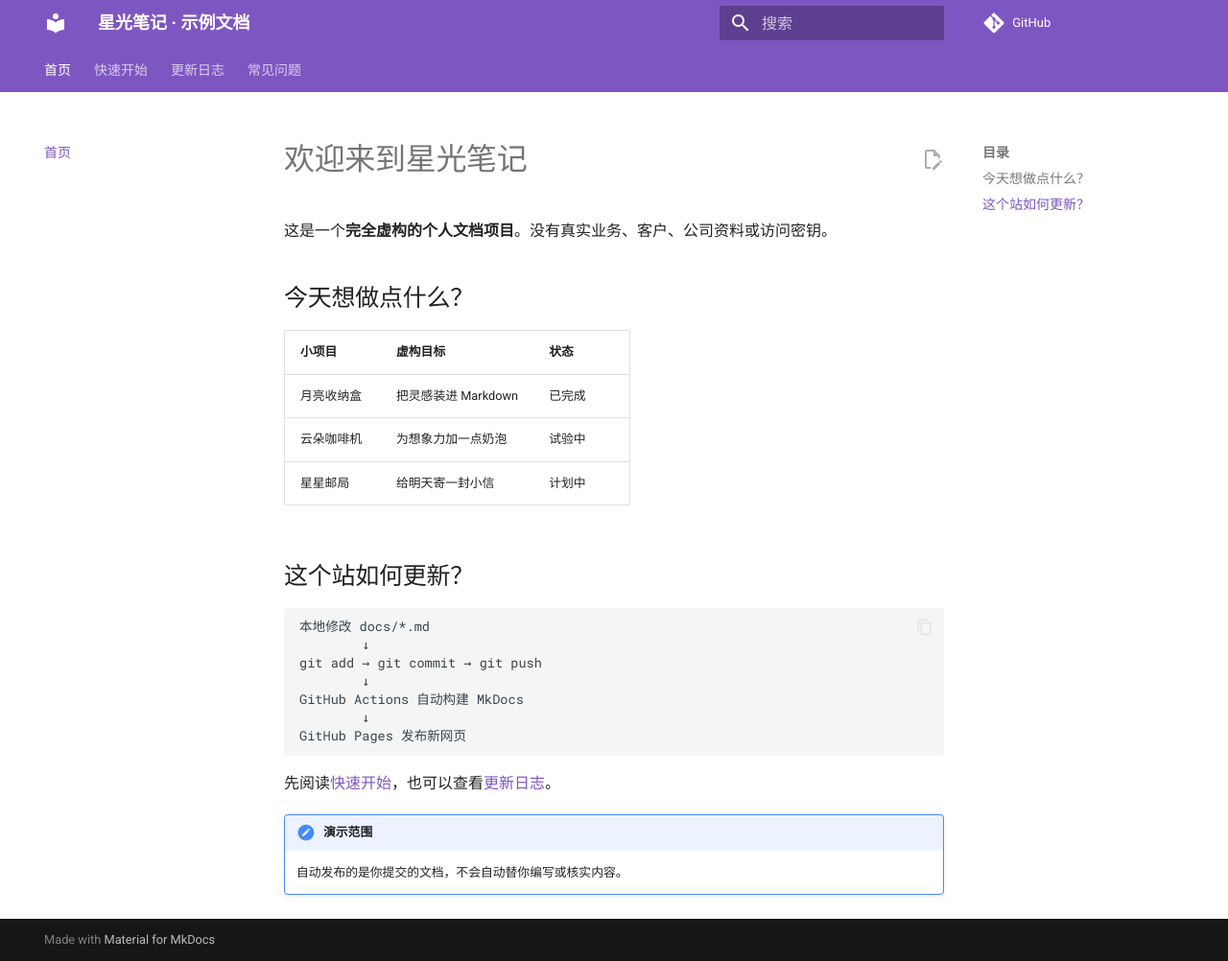
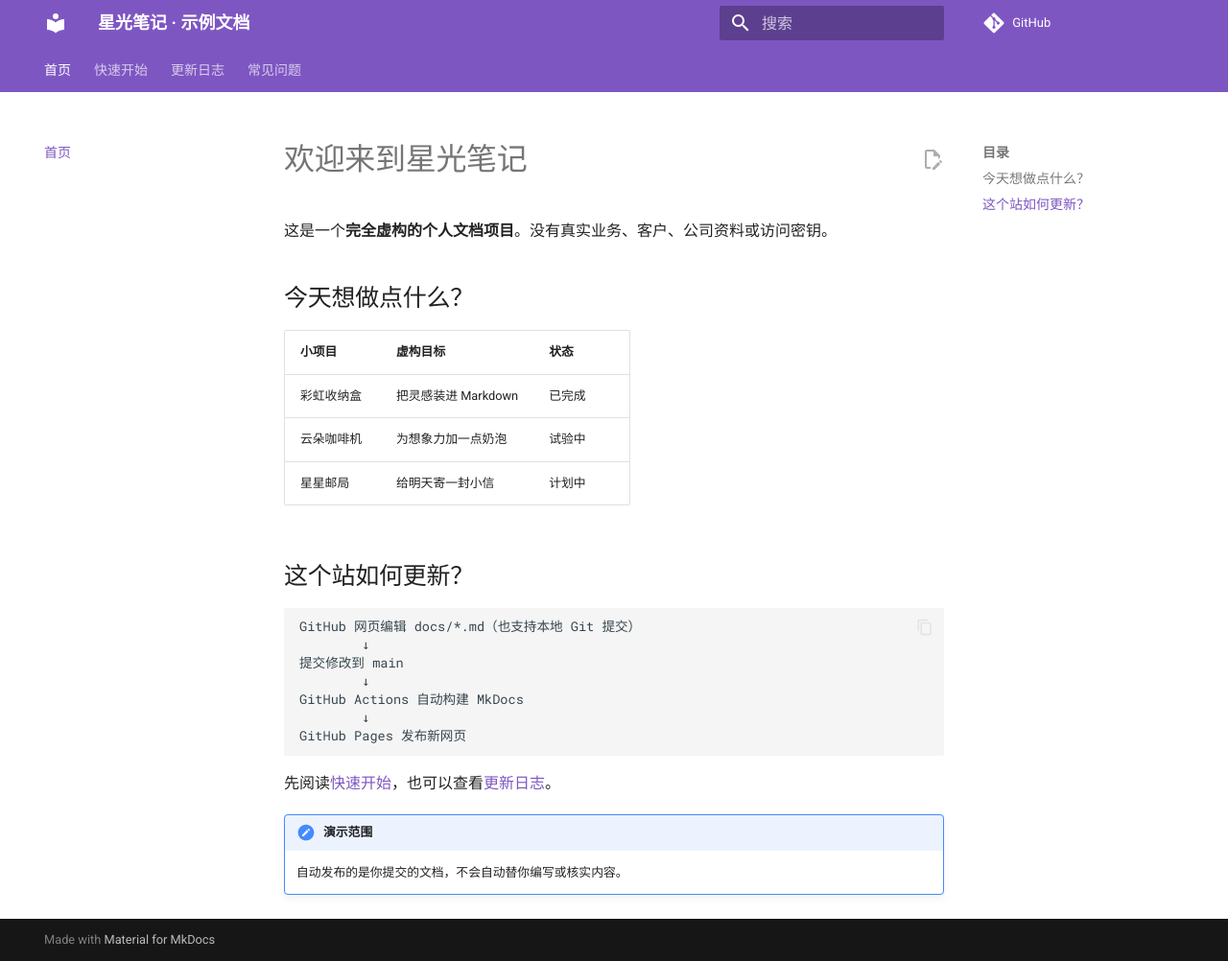
Before and after one commit to Hyacinth11/starlight-docs-demo, an MkDocs documentation site: the page built from docs/index.md, in a window 1280 px wide and 1002 px high. Shown: the whole window at 96% size. Built offline with MkDocs 1.6.1 and Material for MkDocs 9.7.7, drawn with Linux system fonts in a browser that asks for light colours; comment, search, counter and statistics services are not loaded.

Commit message:
Update index.md

````diff
--- a/docs/index.md
+++ b/docs/index.md
@@ -6,16 +6,16 @@
 
 | 小项目 | 虚构目标 | 状态 |
 | --- | --- | --- |
-| 月亮收纳盒 | 把灵感装进 Markdown | 已完成 |
+| 彩虹收纳盒 | 把灵感装进 Markdown | 已完成 |
 | 云朵咖啡机 | 为想象力加一点奶泡 | 试验中 |
 | 星星邮局 | 给明天寄一封小信 | 计划中 |
 
 ## 这个站如何更新？
 
 ```text
-本地修改 docs/*.md
+GitHub 网页编辑 docs/*.md（也支持本地 Git 提交）
         ↓
-git add → git commit → git push
+提交修改到 main
         ↓
 GitHub Actions 自动构建 MkDocs
         ↓
````
